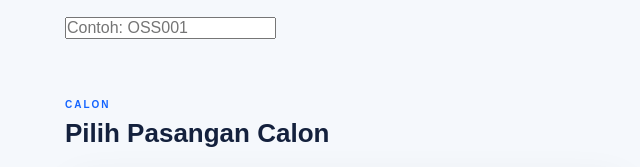
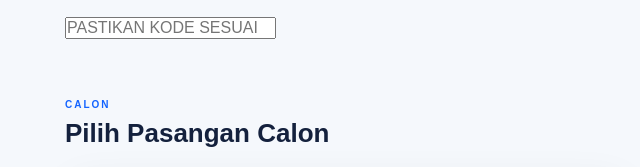
Before and after one commit to OSSKANSA-PAGE/osskansa-e-voting, a website: page index.html in a window 1280 px wide. Shown: the part 858-1025 px from the top of the page, 0-640 px from the left. Drawn offline with Linux system fonts and the light colour scheme; no server answers.

Commit message:
index.html

```diff
--- a/index.html
+++ b/index.html
@@ -112,7 +112,7 @@
     <input
         type="text"
         id="voterCode"
-        placeholder="Contoh: OSS001"
+        placeholder="PASTIKAN KODE SESUAI"
         autocomplete="off"
     >
 
```
